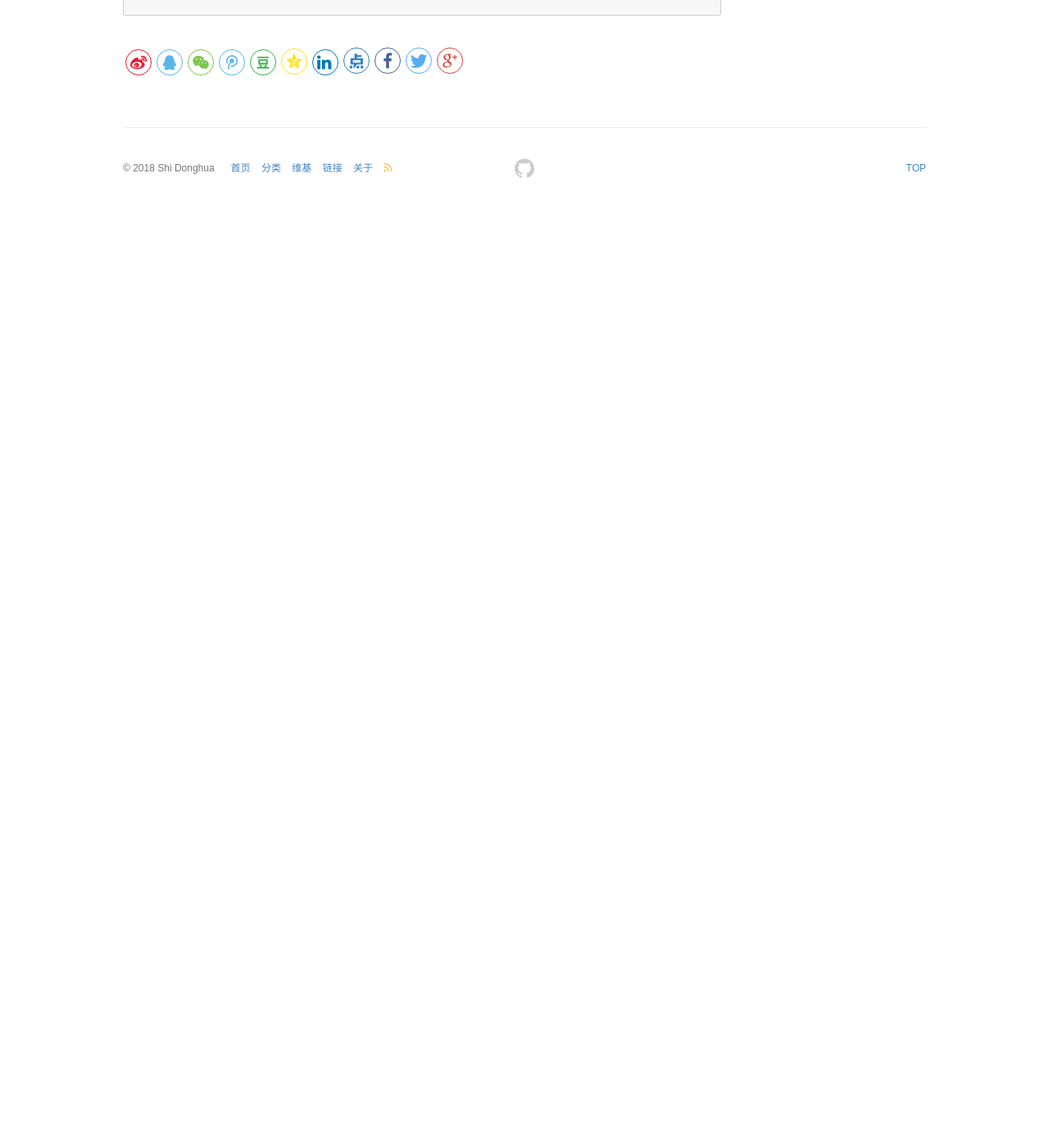
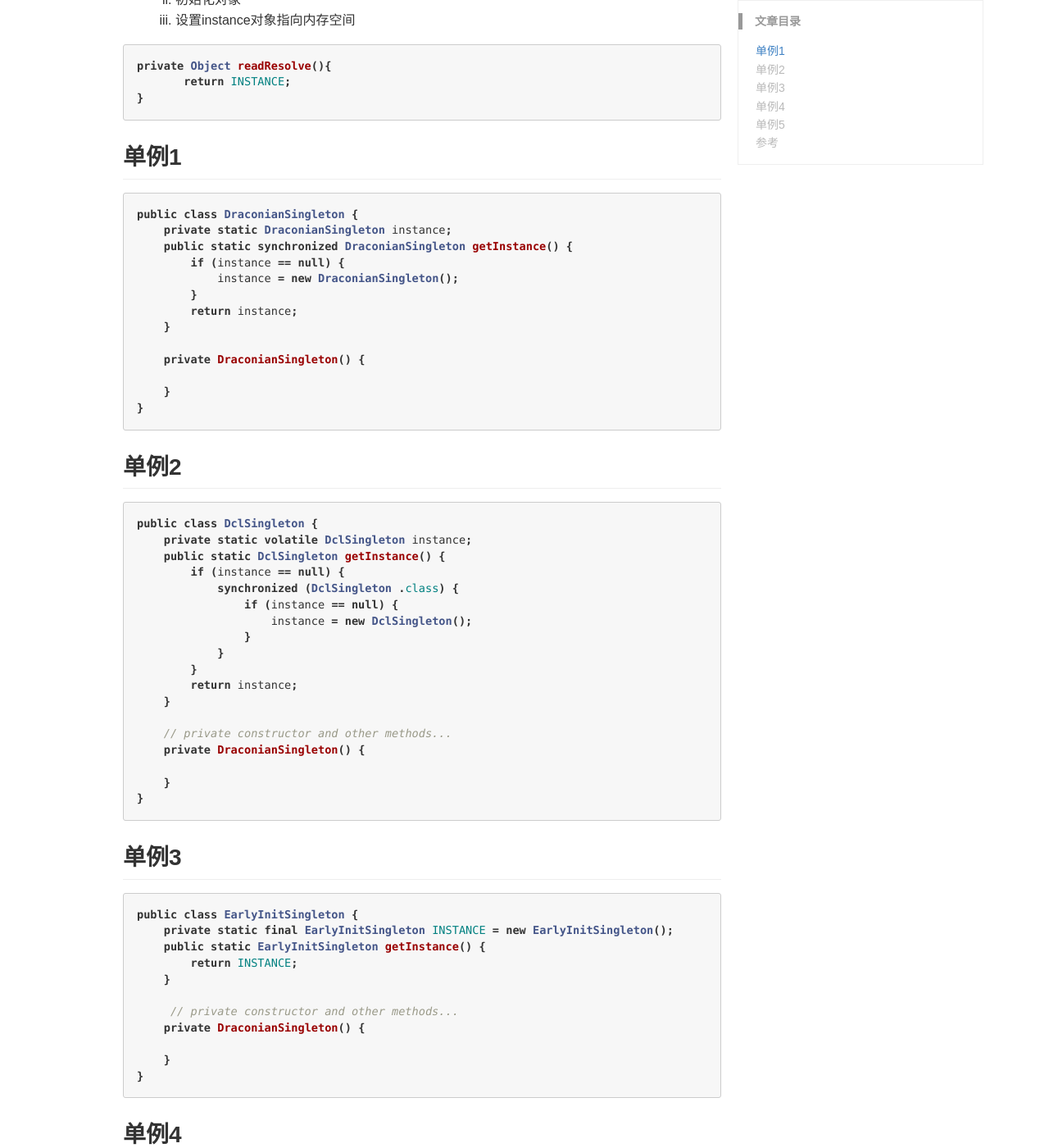
Before and after one commit to shidongwa/shidongwa.github.io, a Jekyll site: the page built from _posts/201708/2017-02-15-iteye-199.md, in a window 1280 px wide and 1400 px high, scrolled down 480 px. Shown: the whole window at 82% size. Built offline with Jekyll 4.4.1, drawn with Linux system fonts in a browser that asks for light colours; comment, search, counter and statistics services are not loaded; before the commit the page ends 900 px from its top, so only the background shows below that; some of the changed text lies outside the part shown.

Commit message:
update singleton design pattern

````diff
--- a/_posts/201708/2017-02-15-iteye-199.md
+++ b/_posts/201708/2017-02-15-iteye-199.md
@@ -1,20 +1,112 @@
 ---
 title: 单例类
-date: 2017-02-15 22:52:32 Z
-categories:
-- iteye
+categories: [设计模式]
 layout: post
 ---
 
-单例类中考虑到的有：
+单例类实现注意事项
 
 + 私有的构造函数
-+ static final 的instance域
-+ 多线程环境下，double check考虑
++ static final 的instance域 (eagly init)
++ static volatile 的instance (layz init with double check)
++ 多线程环境下，double check考虑 (synchronized class类，非实例)
 + 单例类如果实现了Serializable接口（直接或者间接），需要添加一个readResolve()方法，用instance域替换掉Serialization机制自动生成的实例类对象
++ double check模式中volatile的原因是避免指令排序
+    1. 分布对象的内存空间
+    2. 初始化对象
+    3. 设置instance对象指向内存空间
 
 ```java
 private Object readResolve(){
        return INSTANCE;
 }
 ```
+
+## 单例1
+
+```java
+public class DraconianSingleton {
+    private static DraconianSingleton instance;
+    public static synchronized DraconianSingleton getInstance() {
+        if (instance == null) {
+            instance = new DraconianSingleton();
+        }
+        return instance;
+    }
+
+    private DraconianSingleton() {
+
+    }
+}
+```
+
+## 单例2
+
+```java
+public class DclSingleton {
+    private static volatile DclSingleton instance;
+    public static DclSingleton getInstance() {
+        if (instance == null) {
+            synchronized (DclSingleton .class) {
+                if (instance == null) {
+                    instance = new DclSingleton();
+                }
+            }
+        }
+        return instance;
+    }
+
+    // private constructor and other methods...
+    private DraconianSingleton() {
+
+    }
+}
+```
+
+## 单例3
+
+```java
+public class EarlyInitSingleton {
+    private static final EarlyInitSingleton INSTANCE = new EarlyInitSingleton();
+    public static EarlyInitSingleton getInstance() {
+        return INSTANCE;
+    }
+
+     // private constructor and other methods...
+    private DraconianSingleton() {
+
+    }
+}
+```
+
+## 单例4
+
+```java
+public class InitOnDemandSingleton {
+    private static class InstanceHolder {
+        private static final InitOnDemandSingleton INSTANCE = new InitOnDemandSingleton();
+    }
+    public static InitOnDemandSingleton getInstance() {
+        return InstanceHolder.INSTANCE;
+    }
+
+     // private constructor and other methods...
+    private DraconianSingleton() {
+
+    }
+}
+```
+
+## 单例5
+
+```java
+public enum EnumSingleton {
+    INSTANCE;
+
+    // other methods...
+}
+```
+
+## 参考
+
+[baeldung](http://www.baeldung.com/java-singleton-double-checked-locking)
````
Also changed, not shown: _posts/201708/2017-04-09-java-sort.md (+2 -2 lines), _posts/201708/2017-04-22-kafka-high-throughtput.md (+1 -1 lines), _posts/201708/2017-06-17-TRX-MSG.md (+1 -1 lines), _posts/201806/2018-06-04-mysql-mvcc.md (+1 -1 lines).
